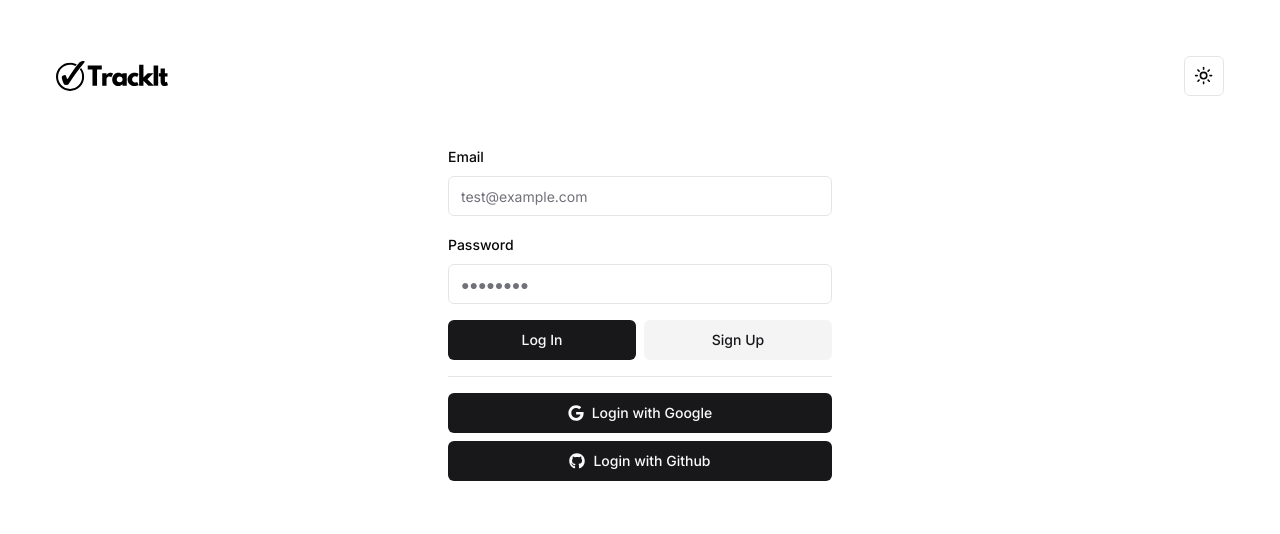
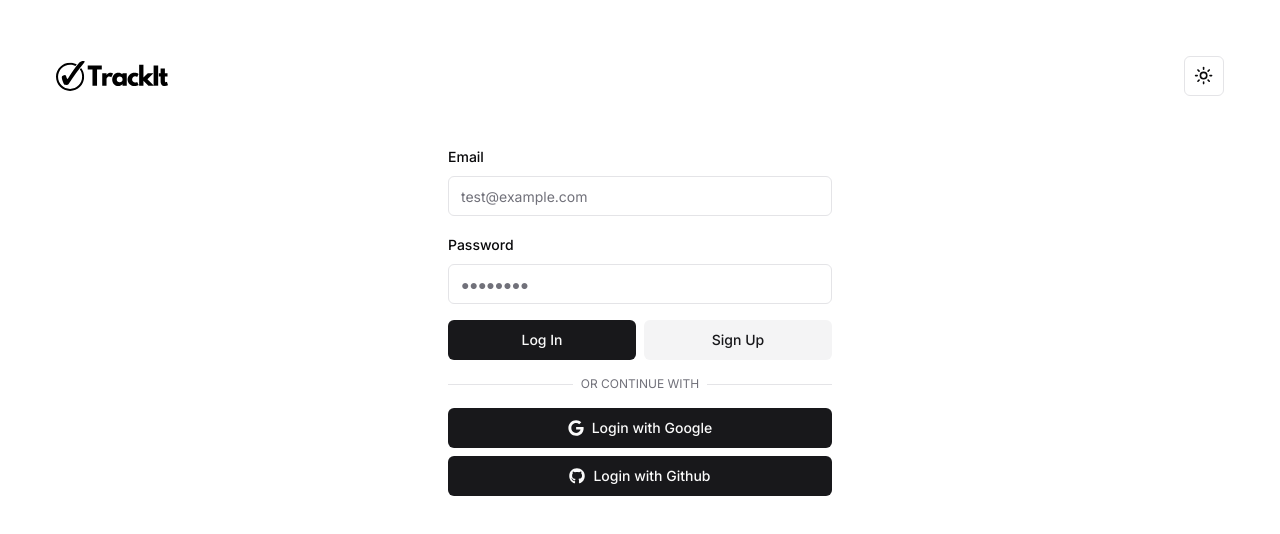
Before and after one commit to notbowen/track-it, a Next.js app: page /auth in a window 1280 px wide. Shown: the top 534 px of the page. Built offline with nearby package versions, Linux system fonts and the light colour scheme.

Commit message:
fix: update login page

```diff
--- a/app/auth/page.tsx
+++ b/app/auth/page.tsx
@@ -1,14 +1,22 @@
 import AuthButtons from "@/app/auth/AuthButtons";
 import { AuthForm } from "@/app/auth/AuthForm";
-import { Separator } from "@/components/ui/separator";
 
 export default function Auth() {
     return (
         <main className="p-12">
             <div className="flex flex-col w-80 mx-auto xl:w-96">
-                <AuthForm />
-                <Separator className="my-4" />
-                <AuthButtons />
+                <AuthForm/>
+                <div className="relative my-4">
+                    <div className="absolute inset-0 flex items-center">
+                        <span className="w-full border-t"/>
+                    </div>
+                    <div className="relative flex justify-center text-xs uppercase">
+                    <span className="bg-background px-2 text-muted-foreground">
+                        Or continue with
+                    </span>
+                    </div>
+                </div>
+                <AuthButtons/>
             </div>
         </main>
     )
```
